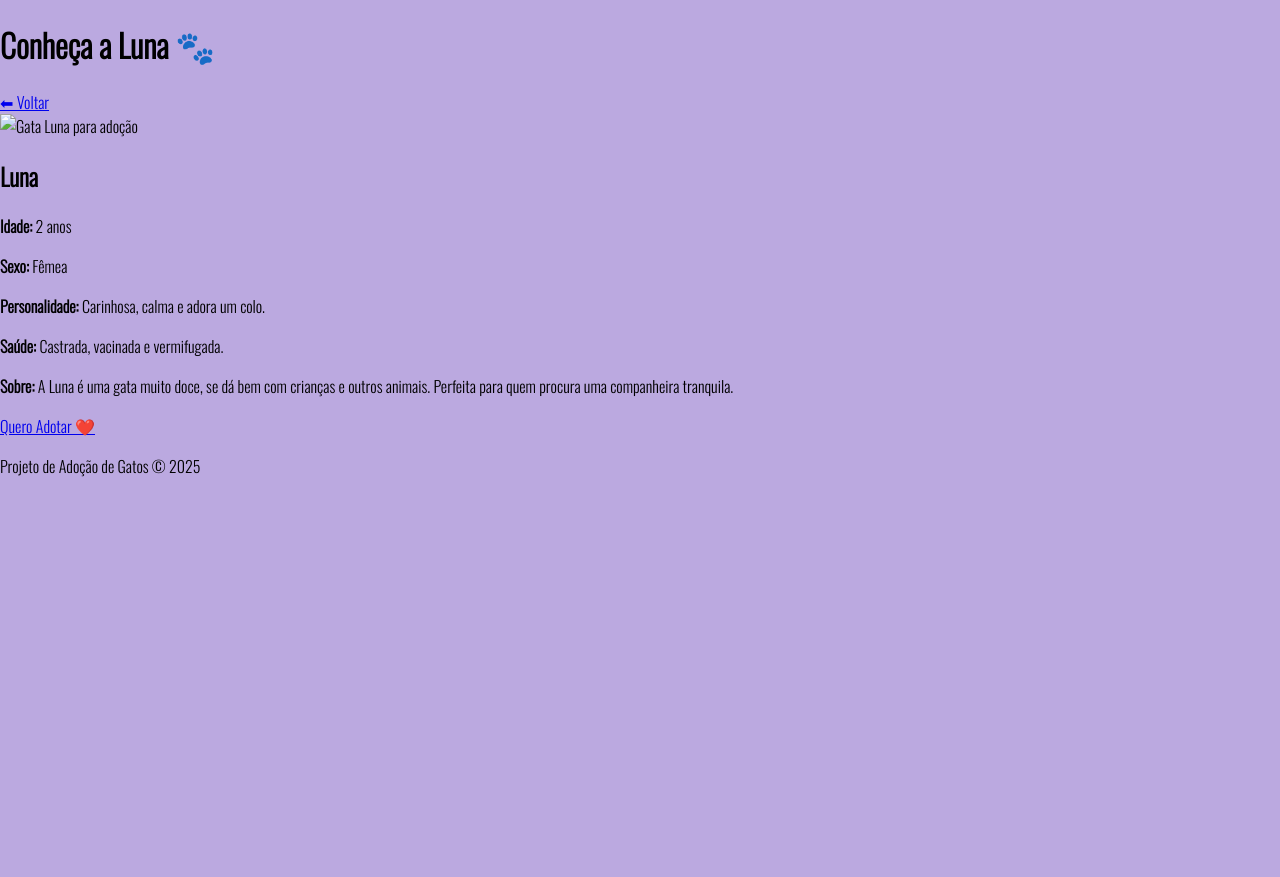
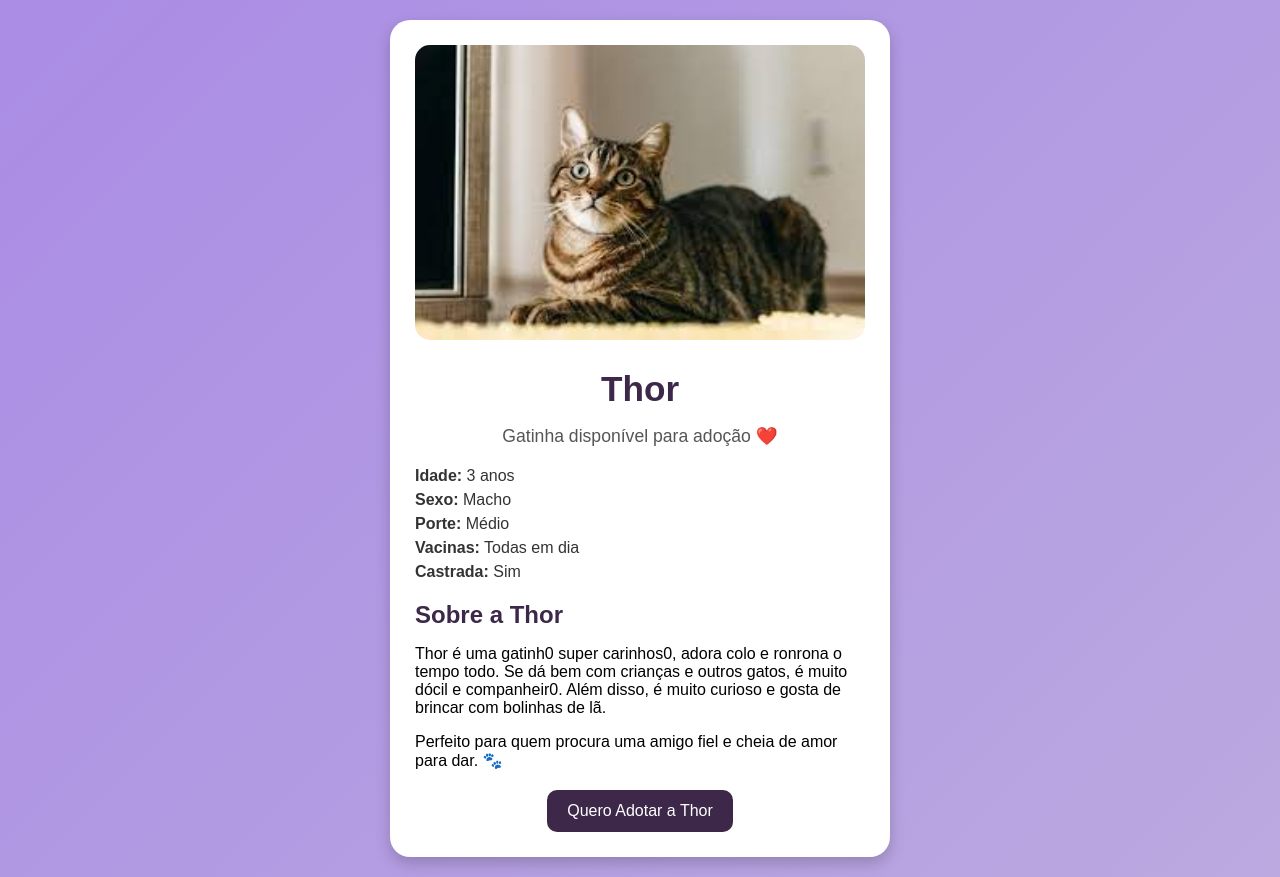
Before and after one commit to daykell1/sistemaDiagnosticoGatos, a plain HTML site: page adocao/gatos/Thor.html in a window 1280 px wide. Before the commit the page ends 800 px from the top, so only its background shows below. Drawn offline with Linux system fonts and the light colour scheme; files that its build step writes are made by us from their sources; files whose address does not match are found by name; a web font is replaced by a local one.

```diff
--- /dev/null
+++ b/adocao/gatos/Mel.css
@@ -0,0 +1,90 @@
+:root {
+  --roxoClarinho: #bba9e0;
+  --roxoClaro: #aa8ce5;
+  --roxoEscuro: #3d2849;
+}
+
+@font-face {
+  font-family: 'oswald1';
+  src: url('./font/Oswald-Bold.ttf') format('truetype');
+}
+
+body {
+  margin: 0;
+  font-family: 'oswald1', sans-serif;
+  background: linear-gradient(135deg, var(--roxoClaro), var(--roxoClarinho));
+  display: flex;
+  align-items: center;
+  justify-content: center;
+  min-height: 100vh;
+}
+
+.container {
+  width: 100%;
+  max-width: 500px;
+  padding: 20px;
+}
+
+.card {
+  background: #fff;
+  border-radius: 20px;
+  box-shadow: 0 6px 15px rgba(0,0,0,0.2);
+  padding: 25px;
+  text-align: center;
+}
+
+.cat-img {
+  width: 100%;
+  max-height: 300px;
+  object-fit: cover;
+  border-radius: 15px;
+  margin-bottom: 15px;
+}
+
+.cat-name {
+  font-size: 2.2em;
+  color: var(--roxoEscuro);
+  margin: 10px 0;
+}
+
+.cat-sub {
+  color: #555;
+  font-size: 1.1em;
+  margin-bottom: 20px;
+}
+
+.info {
+  text-align: left;
+  margin-bottom: 20px;
+  font-size: 1em;
+  color: #333;
+}
+
+.info p {
+  margin: 6px 0;
+}
+
+.desc {
+  text-align: left;
+  margin-bottom: 20px;
+}
+
+.desc h2 {
+  color: var(--roxoEscuro);
+  margin-bottom: 10px;
+}
+
+.btn-adotar{
+  background: var(--roxoEscuro);
+  color: white;
+  border: none;
+  padding: 12px 20px;
+  font-size: 1em;
+  border-radius: 10px;
+  cursor: pointer;
+  transition: 0.3s;
+}
+
+.btn-adotar:hover {
+  background: var(--roxoClaro);
+}
--- /dev/null
+++ b/adocao/gatos/Thor.css
@@ -0,0 +1,90 @@
+:root {
+  --roxoClarinho: #bba9e0;
+  --roxoClaro: #aa8ce5;
+  --roxoEscuro: #3d2849;
+}
+
+@font-face {
+  font-family: 'oswald1';
+  src: url('./font/Oswald-Bold.ttf') format('truetype');
+}
+
+body {
+  margin: 0;
+  font-family: 'oswald1', sans-serif;
+  background: linear-gradient(135deg, var(--roxoClaro), var(--roxoClarinho));
+  display: flex;
+  align-items: center;
+  justify-content: center;
+  min-height: 100vh;
+}
+
+.container {
+  width: 100%;
+  max-width: 500px;
+  padding: 20px;
+}
+
+.card {
+  background: #fff;
+  border-radius: 20px;
+  box-shadow: 0 6px 15px rgba(0,0,0,0.2);
+  padding: 25px;
+  text-align: center;
+}
+
+.cat-img {
+  width: 100%;
+  max-height: 300px;
+  object-fit: cover;
+  border-radius: 15px;
+  margin-bottom: 15px;
+}
+
+.cat-name {
+  font-size: 2.2em;
+  color: var(--roxoEscuro);
+  margin: 10px 0;
+}
+
+.cat-sub {
+  color: #555;
+  font-size: 1.1em;
+  margin-bottom: 20px;
+}
+
+.info {
+  text-align: left;
+  margin-bottom: 20px;
+  font-size: 1em;
+  color: #333;
+}
+
+.info p {
+  margin: 6px 0;
+}
+
+.desc {
+  text-align: left;
+  margin-bottom: 20px;
+}
+
+.desc h2 {
+  color: var(--roxoEscuro);
+  margin-bottom: 10px;
+}
+
+.btn-adotar{
+  background: var(--roxoEscuro);
+  color: white;
+  border: none;
+  padding: 12px 20px;
+  font-size: 1em;
+  border-radius: 10px;
+  cursor: pointer;
+  transition: 0.3s;
+}
+
+.btn-adotar:hover {
+  background: var(--roxoClaro);
+}
--- a/adocao/gatos/Thor.html
+++ b/adocao/gatos/Thor.html
@@ -4,34 +4,43 @@
   <meta charset="UTF-8">
   <meta name="viewport" content="width=device-width, initial-scale=1.0">
   <title>Luna - Para Adoção</title>
-  <link rel="stylesheet" href="style.css">
+  <link rel="stylesheet" href="Thor.css">
 </head>
 <body>
+  <div class="container">
+    <div class="card">
+      <img src="/img/gatoAdulto.png" alt="Gatinha Thor" class="cat-img">
 
-  <header>
-    <h1>Conheça a Luna 🐾</h1>
-    <a href="index.html" class="voltar-btn">⬅ Voltar</a>
-  </header>
+      <h1 class="cat-name">Thor</h1>
+      <p class="cat-sub">Gatinha disponível para adoção ❤️</p>
 
-  <main class="gato-container">
-    <div class="gato-foto">
-      <img src="img/luna.jpg" alt="Gata Luna para adoção">
+      <div class="info">
+        <p><strong>Idade:</strong> 3 anos</p>
+        <p><strong>Sexo:</strong> Macho</p>
+        <p><strong>Porte:</strong> Médio</p>
+        <p><strong>Vacinas:</strong> Todas em dia</p>
+        <p><strong>Castrada:</strong> Sim</p>
+      </div>
+
+      <div class="desc">
+        <h2>Sobre a Thor</h2>
+        <p>
+          Thor é uma gatinh0 super carinhos0, adora colo e ronrona o tempo todo.
+          Se dá bem com crianças e outros gatos, é muito dócil e companheir0.
+          Além disso, é muito curioso e gosta de brincar com bolinhas de lã.
+        </p>
+        <p>
+          Perfeito para quem procura uma amigo fiel e cheia de amor para dar. 🐾
+        </p>
+      </div>
+
+    <button class="btn-adotar" onclick="window.location.href='formulario_Luna.html'">
+  Quero Adotar a Thor
+</button>
+
+
+
     </div>
-    <div class="gato-info">
-      <h2>Luna</h2>
-      <p><strong>Idade:</strong> 2 anos</p>
-      <p><strong>Sexo:</strong> Fêmea</p>
-      <p><strong>Personalidade:</strong> Carinhosa, calma e adora um colo.</p>
-      <p><strong>Saúde:</strong> Castrada, vacinada e vermifugada.</p>
-      <p><strong>Sobre:</strong> A Luna é uma gata muito doce, se dá bem com crianças e outros animais.
-      Perfeita para quem procura uma companheira tranquila.</p>
-      <a href="formulario-adocao.html" class="adotar-btn">Quero Adotar ❤️</a>
-    </div>
-  </main>
-
-  <footer>
-    <p>Projeto de Adoção de Gatos © 2025</p>
-  </footer>
-
+  </div>
 </body>
 </html>
```
Also changed, not shown: adocao/gatos/Mel.html (+46 -0 lines), curiosidades/curiosidade.html (+19 -4 lines), galeria/galeria .css (+21 -0 lines), galeria/galeria.html (+1 -1 lines), jogos/jogos.css (+88 -0 lines), jogos/jogos.html (+2 -0 lines), paginas/nomedeper.css (+21 -0 lines), paginas/nomedepet.html (+2 -0 lines), paginas/paginaAlimento.css (+22 -0 lines), paginas/paginaAlimento.html (+2 -0 lines), paginas/paginaBanho.css (+23 -0 lines), paginas/paginaBanho.html (+1 -0 lines), paginas/paginaBrinquedo.css (+22 -0 lines), paginas/paginaBrinquedo.html (+1 -0 lines), 1 other file.
